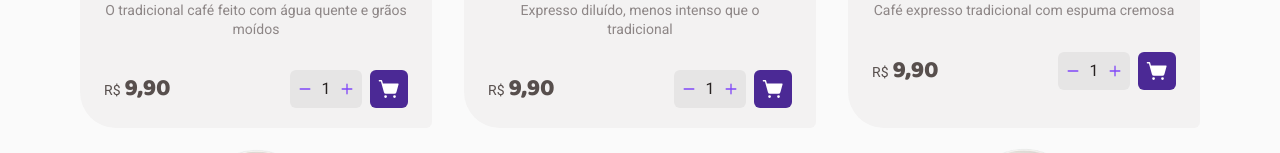
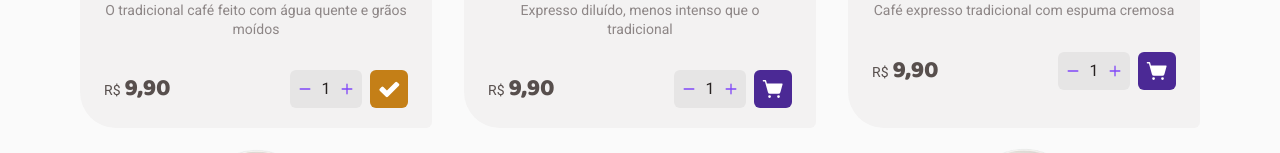
Before and after one commit to rodrigofontesdev/coffee, a React (Vite) app: page / in a window 1280 px wide. Both pictures are taken after a click on the button 389 px from the left and 1053 px from the top of the page. Shown: the part 965-1118 px from the top of the page. Built offline with nearby package versions, Linux system fonts and the light colour scheme.

Commit message:
feat(product-card): disable "add to cart" button when a product is added

```diff
--- a/src/components/ProductCard/index.tsx
+++ b/src/components/ProductCard/index.tsx
@@ -1,4 +1,4 @@
-import { ShoppingCartSimple } from '@phosphor-icons/react'
+import { CheckFat, ShoppingCartSimple } from '@phosphor-icons/react'
 import { useContext, useState } from 'react'
 import { CartContext } from '../../contexts/CartContext'
 import { ProductProps } from '../../utils/data/products'
@@ -18,7 +18,7 @@ interface ItemProps {
 }
 
 export function ProductCard({ product }: ProductCardProps) {
-  const { addToCart } = useContext(CartContext)
+  const { addToCart, checkProductExistsInCart } = useContext(CartContext)
   const [quantity, setQuantity] = useState(1)
 
   function handleIncrementQuantity() {
@@ -33,6 +33,10 @@ export function ProductCard({ product }: ProductCardProps) {
 
   function handleAddItemToCart(item: ItemProps) {
     addToCart(item)
+  }
+
+  function isProductAddedToCart(productId: number) {
+    return checkProductExistsInCart(productId)
   }
 
   return (
@@ -58,11 +62,17 @@ export function ProductCard({ product }: ProductCardProps) {
         <AddToCart>
           <InputNumber
             quantity={quantity}
-            disableDecrementButton={quantity === 1}
+            disableIncrementButton={isProductAddedToCart(product.id)}
+            disableDecrementButton={quantity === 1 || isProductAddedToCart(product.id)}
             incrementQuantity={handleIncrementQuantity}
             decrementQuantity={handleDecrementQuantity}
           />
 
+          {isProductAddedToCart(product.id) ? (
+            <ButtonIcon variant="yellow" disabled={true}>
+              <CheckFat size={22} weight="fill" />
+            </ButtonIcon>
+          ) : (
             <ButtonIcon
               onClick={() =>
                 handleAddItemToCart({
@@ -74,6 +84,7 @@ export function ProductCard({ product }: ProductCardProps) {
             >
               <ShoppingCartSimple size={22} weight="fill" />
             </ButtonIcon>
+          )}
         </AddToCart>
       </Buy>
     </ProductContainer>
```
Lines whose indentation alone changed are shown as unchanged.
